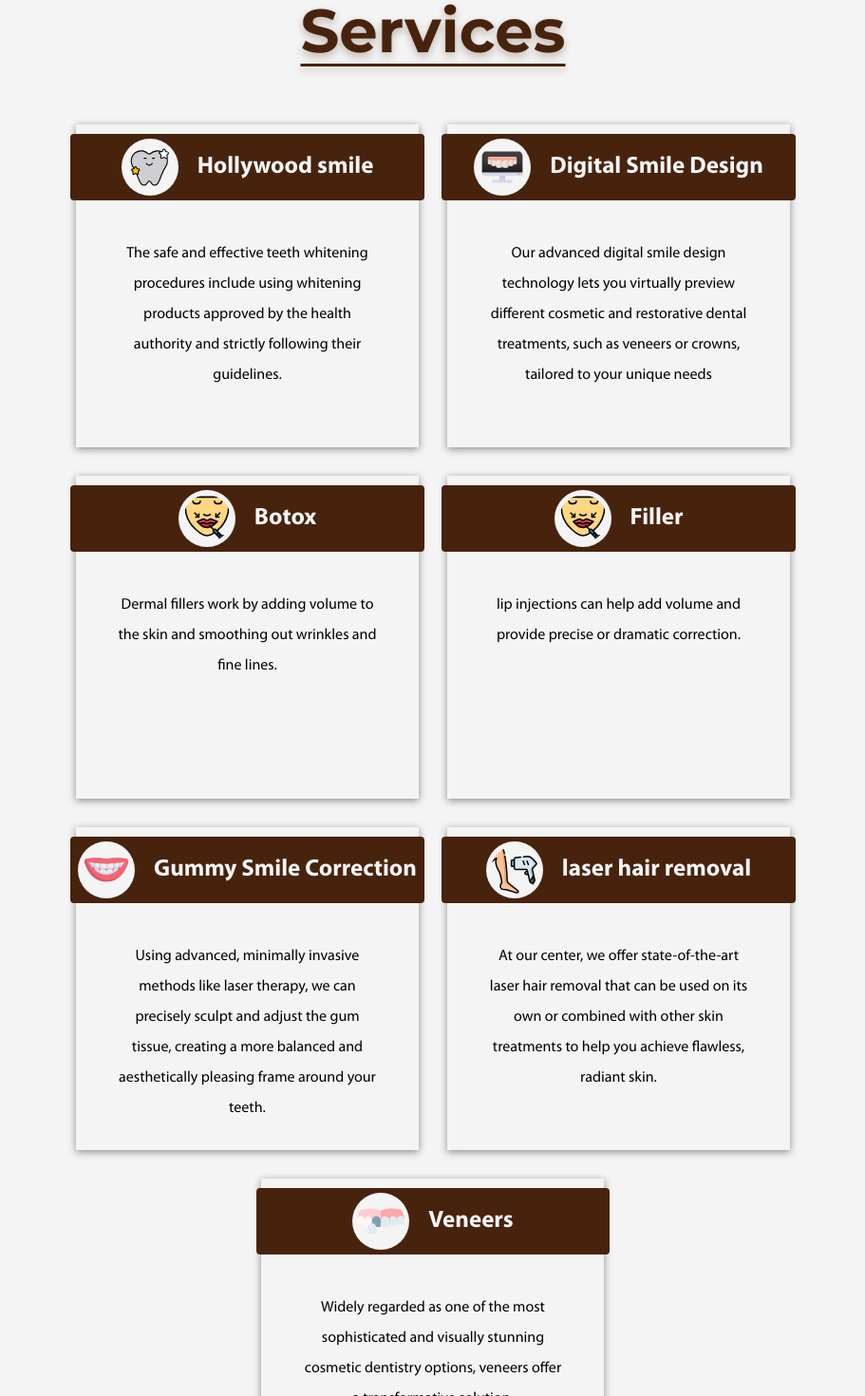
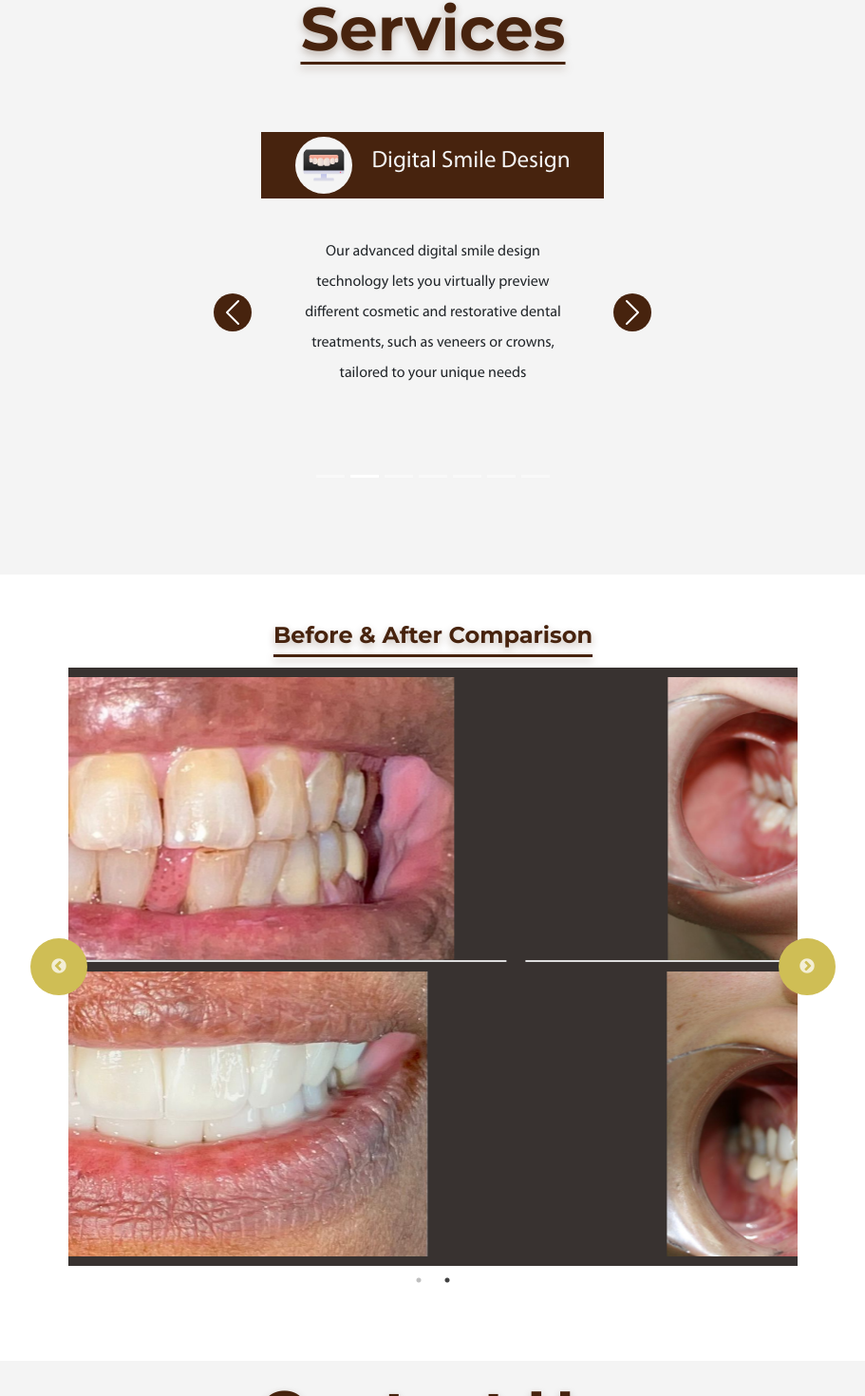
Before and after one commit to nevengh/GentleCare, a React (Vite) app: page / in a window 1280 px wide. Shown: the part 1319-2789 px from the top of the page at 95% size, without its empty margins (184-1095 px from the left). Built offline with nearby package versions, Linux system fonts and the light colour scheme.

Commit message:
add slider

```diff
--- a/package.json
+++ b/package.json
@@ -10,10 +10,13 @@
     "preview": "vite preview"
   },
   "dependencies": {
+    "bootstrap": "^5.3.3",
     "react": "^18.3.1",
+    "react-bootstrap": "^2.10.5",
     "react-dom": "^18.3.1",
     "react-slick": "^0.30.2",
-    "slick-carousel": "^1.8.1"
+    "slick-carousel": "^1.8.1",
+    "swiper": "^11.1.14"
   },
   "devDependencies": {
     "@eslint/js": "^9.11.1",
--- a/src/components/Navbar/Navbar.css
+++ b/src/components/Navbar/Navbar.css
@@ -93,10 +93,11 @@
   .left-section h1,
   .left-section h4 {
     text-align: center;
-    color: var(--bs-gray);
+    color: var(--bs--offwhite);
     font-family: var(--Monteserat-font);
     padding: 10px;
-    box-shadow: 0 2px 8px #0000006f;
+    background-color:#00000077 ;
+    box-shadow: 0 2px 8px #000000b4;
   }
 
   .left-section h4 {
--- a/src/pages/OurServices/OurServices.css
+++ b/src/pages/OurServices/OurServices.css
@@ -26,6 +26,30 @@
     text-size-adjust: 12px;
     text-shadow: 0 4px 8px rgba(71, 35, 14, 0.3); /* إضافة الظل هنا */
 }
+.carousel-control-prev,
+.carousel-control-next {
+    background-color: #47230E; /* Custom background color */
+    width: 40px;
+    height: 40px;
+    border-radius: 50%;
+    opacity: 1;
+    top: 50%; /* Vertically center the button */
+    transform: translateY(-50%); /* Adjust position to center */
+
+}
+
+.carousel-control-prev {
+    left: -50px; /* تعديل المسافة على اليسار لجعل الزر يبتعد عن السلايد */
+}
+
+.carousel-control-next {
+    right: -50px; /* تعديل المسافة على اليمين لجعل الزر يبتعد عن السلايد */
+}
+.OurServices .carousel{
+    height: 400px;
+    /* background-color: red; */
+
+}
 
 @media(max-width:520px){
     .OurServices_Heading,.About h1,.contact_title{
--- a/src/pages/OurServices/OurServices.tsx
+++ b/src/pages/OurServices/OurServices.tsx
@@ -1,4 +1,6 @@
+import { Carousel } from 'react-bootstrap';
 import ServicesCard from "../../components/ServicesCard/ServicesCard";
+import 'bootstrap/dist/css/bootstrap.min.css';
 import "./OurServices.css";
 import botox from '../../assets/images/serviceIcon/lip-augmentation_3835042.svg'
 import tooth from '../../assets/images/serviceIcon/hollywood.svg';
@@ -9,58 +11,72 @@ import veneer from '../../assets/images/serviceIcon/dental-veneer_8808320.svg'
 import { useLanguage } from "../../LanguageContext";
 import en from "../../locales/en";
 import ar from "../../locales/ar";
+
 const OurServices = () => {
   const { language } = useLanguage();
   const translations = language === "en" ? en : ar;
 
+  const services = [
+    {
+      title: "Hollywood smile",
+      description: "The safe and effective teeth whitening procedures include using whitening products approved by the health authority and strictly following their guidelines.",
+      img_alt: "Hollywood smile",
+      img_url: tooth
+    },
+    {
+      title: "Digital Smile Design",
+      description: "Our advanced digital smile design technology lets you virtually preview different cosmetic and restorative dental treatments, such as veneers or crowns, tailored to your unique needs",
+      img_alt: "Digital Smile Design",
+      img_url: digital
+    },
+    {
+      title: "Botox",
+      description: "Dermal fillers work by adding volume to the skin and smoothing out wrinkles and fine lines.",
+      img_alt: "Botox",
+      img_url: botox
+    },
+    {
+      title: "Filler",
+      description: "Lip injections can help add volume and provide precise or dramatic correction.",
+      img_alt: "Filler",
+      img_url: botox
+    },
+    {
+      title: "Gummy Smile Correction",
+      description: "Using advanced, minimally invasive methods like laser therapy, we can precisely sculpt and adjust the gum tissue, creating a more balanced and aesthetically pleasing frame around your teeth.",
+      img_alt: "Gummy Smile Correction",
+      img_url: gummy
+    },
+    {
+      title: "Laser Hair Removal",
+      description: "At our center, we offer state-of-the-art laser hair removal that can be used on its own or combined with other skin treatments to help you achieve flawless, radiant skin.",
+      img_alt: "Laser Hair Removal",
+      img_url: laser
+    },
+    {
+      title: "Veneers",
+      description: "Widely regarded as one of the most sophisticated and visually stunning cosmetic dentistry options, veneers offer a transformative solution.",
+      img_alt: "Veneers",
+      img_url: veneer
+    }
+  ];
+
   return (
     <div className="OurServices">
-        <h1 className="OurServices_Heading">{translations.Services}</h1>
+      <h1 className="OurServices_Heading">{translations.Services}</h1>
       <div className="OurServices_Container">
-        <ServicesCard
-          title="Hollywood smile "
-          description="The safe and effective teeth whitening procedures include using whitening products approved by the health authority and strictly following their guidelines."
-
-
-          img_alt="Hollywood smile"
-          img_url={tooth}
-        />
-        <ServicesCard
-          title="Digital Smile Design"
-          description="Our advanced digital smile design technology lets you virtually preview different cosmetic and restorative dental treatments, such as veneers or crowns, tailored to your unique needs"
-          img_alt="Digital Smile Design"
-          img_url={digital}
-        />
-        <ServicesCard
-        title="Botox"
-        description="Dermal fillers work by adding volume to the skin and smoothing out wrinkles and fine lines."
-        img_alt="Botox"
-        img_url={botox}
-        />
-        <ServicesCard
-        title="Filler"
-        description="lip injections can help add volume and provide precise or dramatic correction."
-        img_alt="Filler"
-        img_url={botox}
-        />
-        <ServicesCard
-          title="Gummy Smile Correction"
-          description="Using advanced, minimally invasive methods like laser therapy, we can precisely sculpt and adjust the gum tissue, creating a more balanced and aesthetically pleasing frame around your teeth."
-          img_alt="Gummy Smile Correction"
-          img_url={gummy}
-        />
-        <ServicesCard
-          title="laser hair removal"
-          description=" At our center, we offer state-of-the-art laser hair removal that can be used on its own or combined with other skin treatments to help you achieve flawless, radiant skin."
-          img_alt="laser hair removal"
-          img_url={laser}
-        />
-        <ServicesCard
-title="Veneers"
-img_alt="Veneers"
-description="Widely regarded as one of the most sophisticated and visually stunning cosmetic dentistry options, veneers offer a transformative solution."
-img_url={veneer}
-/>
+        <Carousel>
+          {services.map((service, index) => (
+            <Carousel.Item key={index}>
+              <ServicesCard
+                title={service.title}
+                description={service.description}
+                img_alt={service.img_alt}
+                img_url={service.img_url}
+              />
+            </Carousel.Item>
+          ))}
+        </Carousel>
       </div>
     </div>
   );
```
Also changed, not shown: 1 other file (tests, documents, lock files or other folders).
